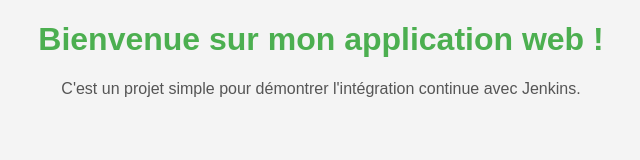
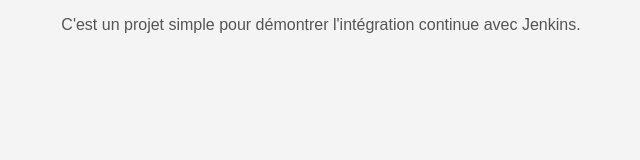
Before and after one commit to alimiaya26-sudo/projetJenkins, a plain HTML site: page index.html in a window 1280 px wide. Shown: the whole page, without its empty margins (319-959 px from the left). Drawn offline with Linux system fonts and the light colour scheme.

Commit message:
fix: modification du texte de la page

```diff
--- a/index.html
+++ b/index.html
@@ -7,7 +7,6 @@
 <link rel="stylesheet" href="style.css">
 </head>
 <body>
-<h1>Bienvenue sur mon application web !</h1>
 <p>C'est un projet simple pour démontrer l'intégration continue avec Jenkins.</p>
 </body>
 </html>
```
